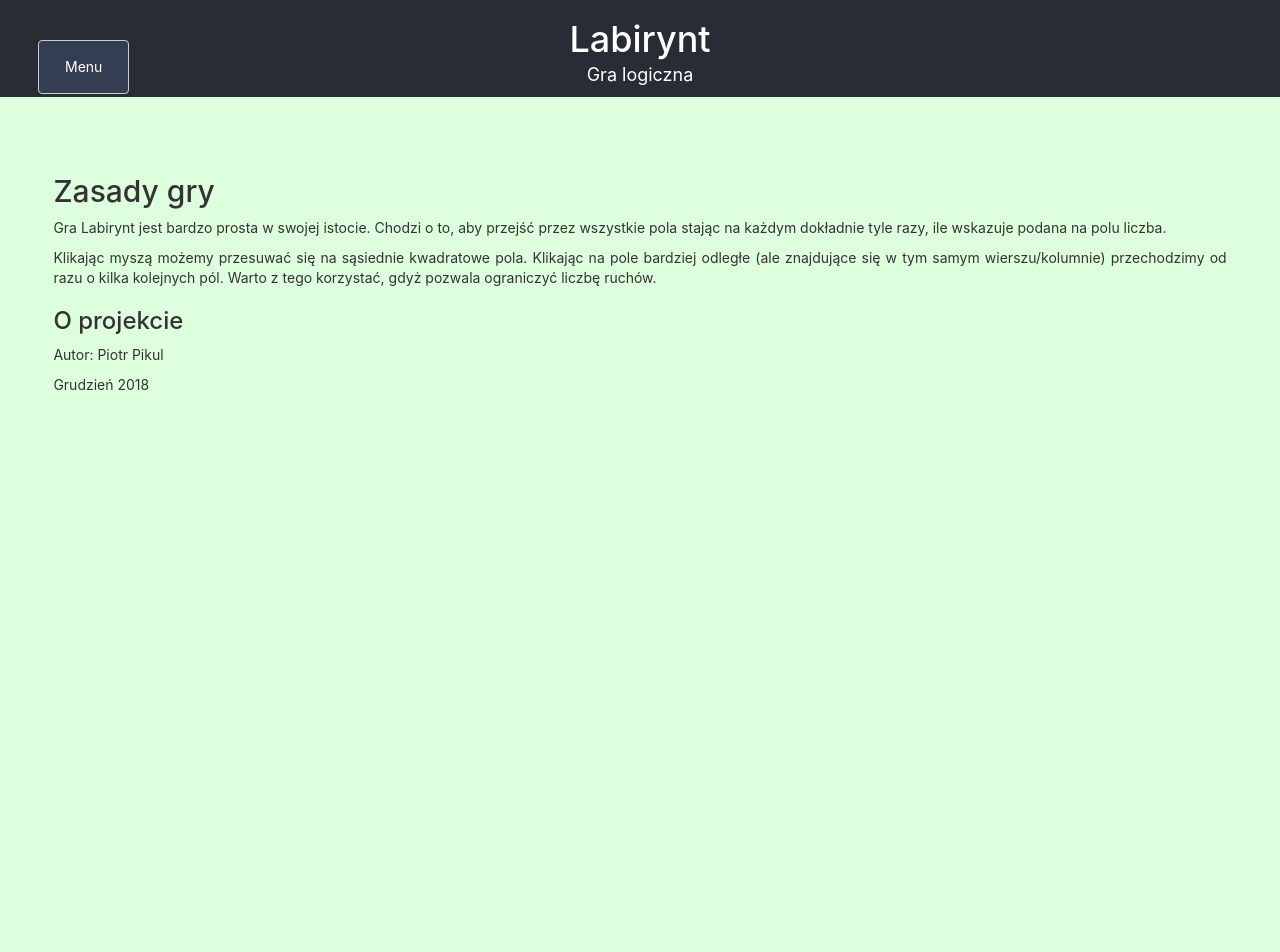
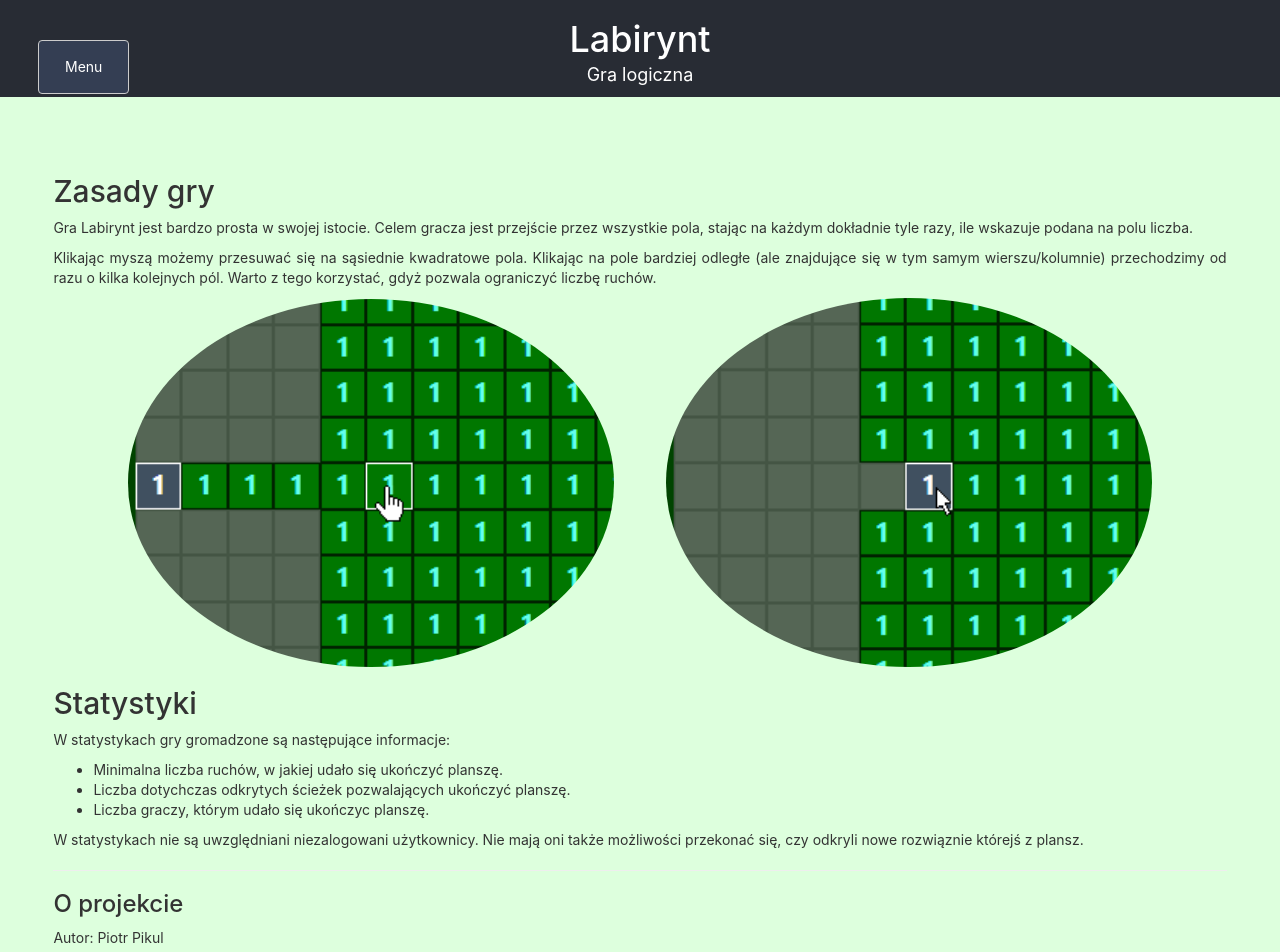
Before and after one commit to pzjp/labirynt, a React (Create React App) app: page /#/info in a window 1280 px wide. Shown: the top 952 px of the page. Before the commit the page ends 800 px from the top, so only its background shows below. Built offline with nearby package versions, Linux system fonts and the light colour scheme.

Commit message:
bootstrap buttons

```diff
--- a/src/pages/Board.css
+++ b/src/pages/Board.css
@@ -49,6 +49,7 @@
   height: 5vmin;
   border: 1px solid #002200;
   cursor: pointer;
+  color: #66ffed;
 }
 
 .Game-cell:hover {
--- a/src/pages/InfoWindow.js
+++ b/src/pages/InfoWindow.js
@@ -1,19 +1,40 @@
 import React, { Component } from "react";
-//import './App.css';
+import '../App.css';
 
 class InfoWindow extends Component {
   render() {
     return (
       <div className="container-fluid">
+        <div id="info-rules">
         <h2>Zasady gry</h2>
-        <p>Gra Labirynt jest bardzo prosta w swojej istocie. Chodzi o to, aby
-            przejść przez wszystkie pola stając na każdym dokładnie tyle razy,
+        <p>Gra Labirynt jest bardzo prosta w swojej istocie. Celem gracza jest
+            przejście przez wszystkie pola, stając na każdym dokładnie tyle razy,
             ile wskazuje podana na polu liczba.</p>
         <p>Klikając myszą możemy przesuwać się na sąsiednie kwadratowe pola.
             Klikając na pole bardziej odległe (ale znajdujące się w tym samym wierszu/kolumnie)
             przechodzimy od razu o kilka kolejnych pól. Warto z tego korzystać, gdyż
             pozwala ograniczyć liczbę ruchów.</p>
+            <div className="img-info" >
+              <img src="img1.png" className="img-circle img-info"
+              alt="Przed kliknięciem"/>
+              <img src="img2.png" className="img-circle img-info"
+              alt="Po kliknięciu"/>
+            </div>
+        </div>
+        <div id="info-stats">
+        <h2>Statystyki</h2>
+        <p>W statystykach gry gromadzone są następujące informacje:</p>
+        <ul>
+          <li>Minimalna liczba ruchów, w jakiej udało się ukończyć planszę.</li>
+          <li>Liczba dotychczas odkrytych ścieżek pozwalających ukończyć planszę.</li>
+          <li>Liczba graczy, którym udało się ukończyc planszę.</li>
+        </ul>
+        <p>W statystykach nie są uwzględniani niezalogowani użytkownicy. Nie mają
+          oni także możliwości przekonać się, czy odkryli nowe rozwiąznie którejś z plansz.
+        </p>
+        </div>
 
+        <hr/>
         <h3>O projekcie</h3>
             <p>Autor: Piotr Pikul</p>
             <p>Grudzień 2018</p>
--- a/src/pages/PlayWindow.js
+++ b/src/pages/PlayWindow.js
@@ -22,8 +22,8 @@ class PlayWindow extends Component {
   }
 
   render() {
-    const levels = this.Plansze.map((p)=> { let klasa='';
-          if (p.id===this.state.plansza) klasa="active";
+    const levels = this.Plansze.map((p)=> { let klasa='btn btn-primary';
+          if (p.id===this.state.plansza) klasa+=" active";
           return (
           <div key={"Menu,"+p.id} className={klasa} onClick={(e)=> {
             this.game.generate(p.answer); this.setState({plansza:p.id}); }}>Plansza {p.id}</div>
```
